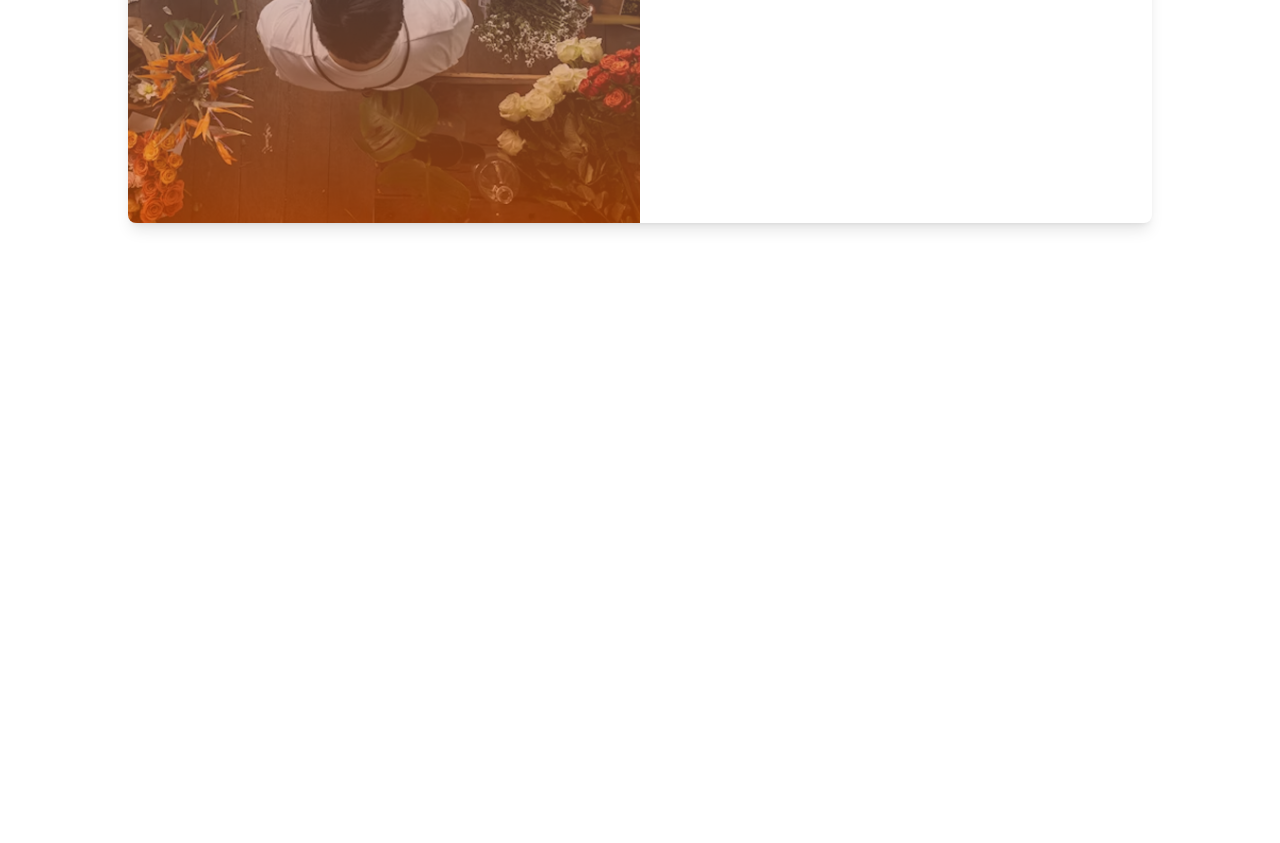
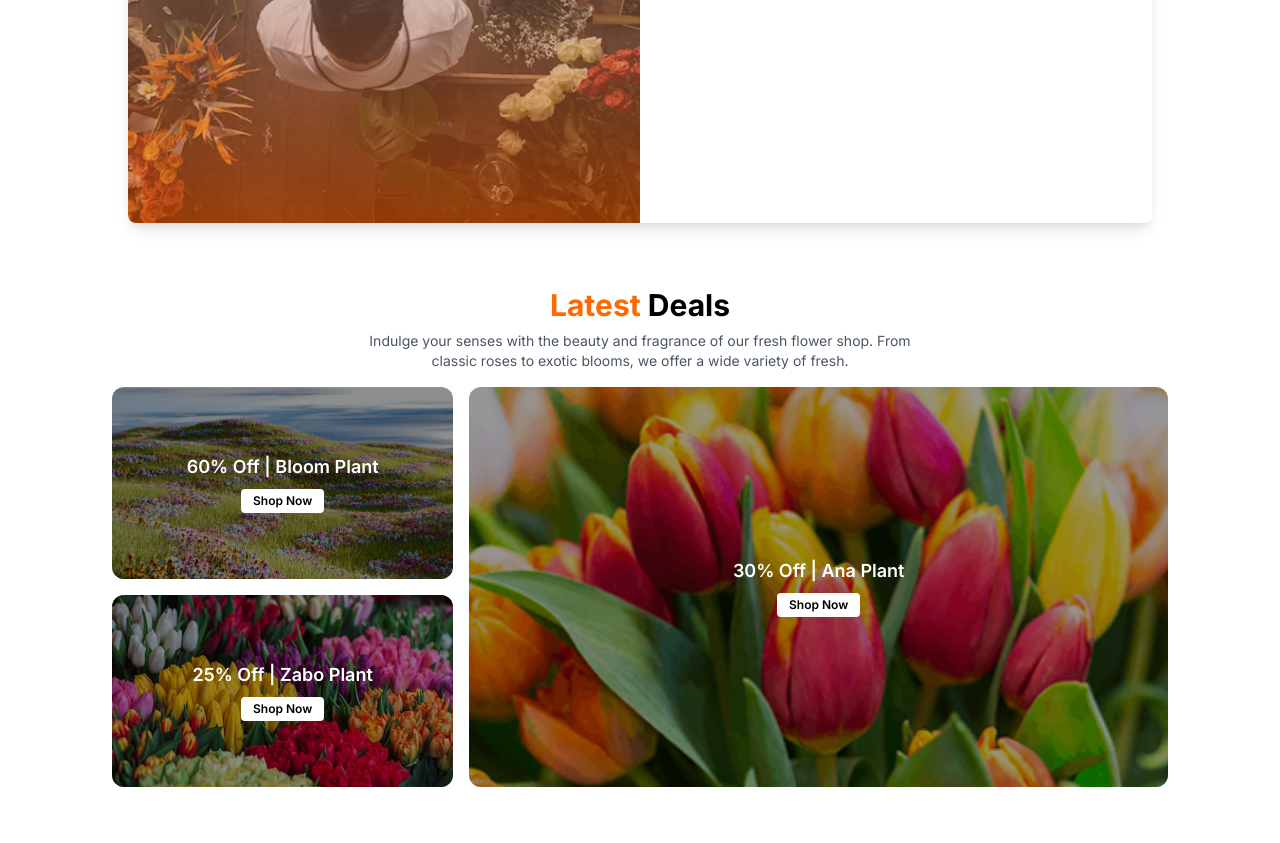
Before and after one commit to emon22830/B12A02-Flower-Website, a plain HTML site: page index..html in a window 1280 px wide. Shown: the part 1733-2576 px from the top of the page. Before the commit the page ends 1980 px from the top, so only its background shows below. Drawn offline with nearby package versions, Linux system fonts and the light colour scheme.

Commit message:
latest deal section completed

```diff
--- a/index..html
+++ b/index..html
@@ -186,6 +186,59 @@
         </section>
 
 
+
+
+
+
+        <!-- Latest Deals Section -->
+        <section class="py-10 px-4 md:px-12 lg:px-24 text-center">
+            <h2 class="text-3xl font-bold">
+                <span class="text-orange-500">Latest</span> Deals
+            </h2>
+            <p class="mt-2 max-w-xl mx-auto text-sm text-gray-600">
+                Indulge your senses with the beauty and fragrance of our fresh flower shop. From classic roses to exotic blooms,
+                we
+                offer a wide variety of fresh.
+            </p>
+
+            <!-- Cards -->
+            <div class="grid grid-cols-3 gap-4 max-w-6xl mx-auto p-4  ">
+
+                <div class="col-span-1 flex flex-col gap-4">
+                    <div class="relative rounded-xl overflow-hidden">
+                        <img src="assets/deal-zabo.png" alt="Bloom Plant" class="w-full h-48 object-cover" />
+                        <div
+                            class="absolute inset-0 bg-black/40 flex flex-col justify-center items-center text-white font-semibold text-sm">
+                            <p class="text-lg">60% Off | Bloom Plant</p>
+                            <button class="mt-2 text-xs bg-white text-black px-3 py-1 rounded">Shop Now</button>
+                        </div>
+                    </div>
+
+
+                    <div class="relative rounded-xl overflow-hidden">
+                        <img src="assets/deal-bloom.png" alt="Zabo Plant" class="w-full h-48 object-cover" />
+                        <div
+                            class="absolute inset-0 bg-black/40 flex flex-col justify-center items-center text-white font-semibold text-sm">
+                            <p class="text-lg">25% Off | Zabo Plant</p>
+                            <button class="mt-2 text-xs bg-white text-black px-3 py-1 rounded">Shop Now</button>
+                        </div>
+                    </div>
+                </div>
+
+                <div class="relative rounded-xl overflow-hidden col-span-2 ">
+                    <img src="assets/deal-ana.png" alt="Ana Plant" class="w-full h-full object-cover" />
+                    <div
+                        class="absolute inset-0 bg-black/40 flex flex-col justify-center items-center text-white font-semibold text-sm">
+                        <p class="text-lg">30% Off | Ana Plant</p>
+                        <button class="mt-2 text-xs bg-white text-black px-3 py-1 rounded">Shop Now</button>
+                    </div>
+                </div>
+
+            </div>
+        </section>
+
+
+
     </main>
 
     <footer>
```
